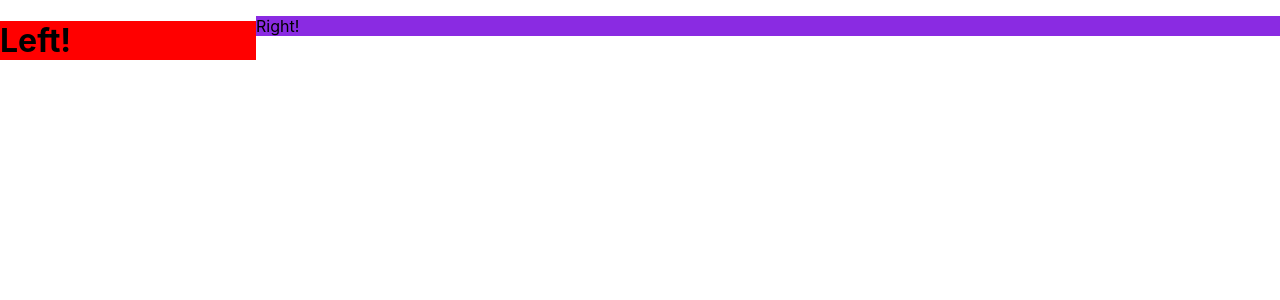
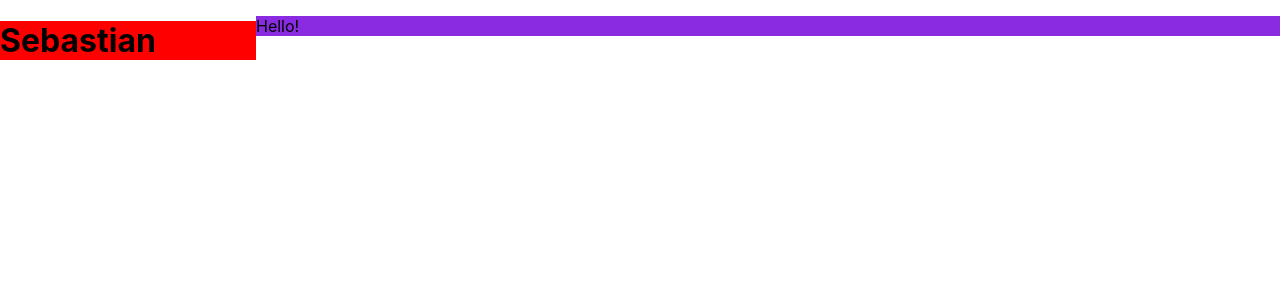
Before and after one commit to Juans-ochoa/patterns-react, a React (Create React App) app: page / in a window 1280 px wide. Shown: the top 300 px of the page. Built offline with nearby package versions, Linux system fonts and the light colour scheme.

Commit message:
Class 2.2

```diff
--- a/src/App.js
+++ b/src/App.js
@@ -1,21 +1,19 @@
 import { SplitScreen } from "./SplitScreen";
 
-const LeftHandComponent = () => {
-  return <h1 style={{ backgroundColor: "red" }}>Left!</h1>;
+const LeftHandComponent = ({ name }) => {
+  return <h1 style={{ backgroundColor: "red" }}>{name}</h1>;
 };
-const RightHandComponent = () => {
-  return <p style={{ backgroundColor: "blueviolet" }}>Right!</p>;
+const RightHandComponent = ({ message }) => {
+  return <p style={{ backgroundColor: "blueviolet" }}>{message}</p>;
 };
 
 function App() {
   return (
     <>
-      <SplitScreen
-        left={LeftHandComponent}
-        right={RightHandComponent}
-        leftWeight={1}
-        rightWeight={4}
-      />
+      <SplitScreen leftWeight={1} rightWeight={4}>
+        <LeftHandComponent name='Sebastian' />
+        <RightHandComponent message='Hello!' />
+      </SplitScreen>
     </>
   );
 }
--- a/src/SplitScreen.js
+++ b/src/SplitScreen.js
@@ -8,20 +8,12 @@ const Pane = styled.div`
   flex: ${(props) => props.weight};
 `;
 
-export const SplitScreen = ({
-  left: Left,
-  right: Right,
-  leftWeight = 1,
-  rightWeight = 1,
-}) => {
+export const SplitScreen = ({ children, leftWeight = 1, rightWeight = 1 }) => {
+  const [left, right] = children;
   return (
     <Conteinter>
-      <Pane weight={leftWeight}>
-        <Left />
-      </Pane>
-      <Pane weight={rightWeight}>
-        <Right />
-      </Pane>
+      <Pane weight={leftWeight}>{left}</Pane>
+      <Pane weight={rightWeight}>{right}</Pane>
     </Conteinter>
   );
 };
```
